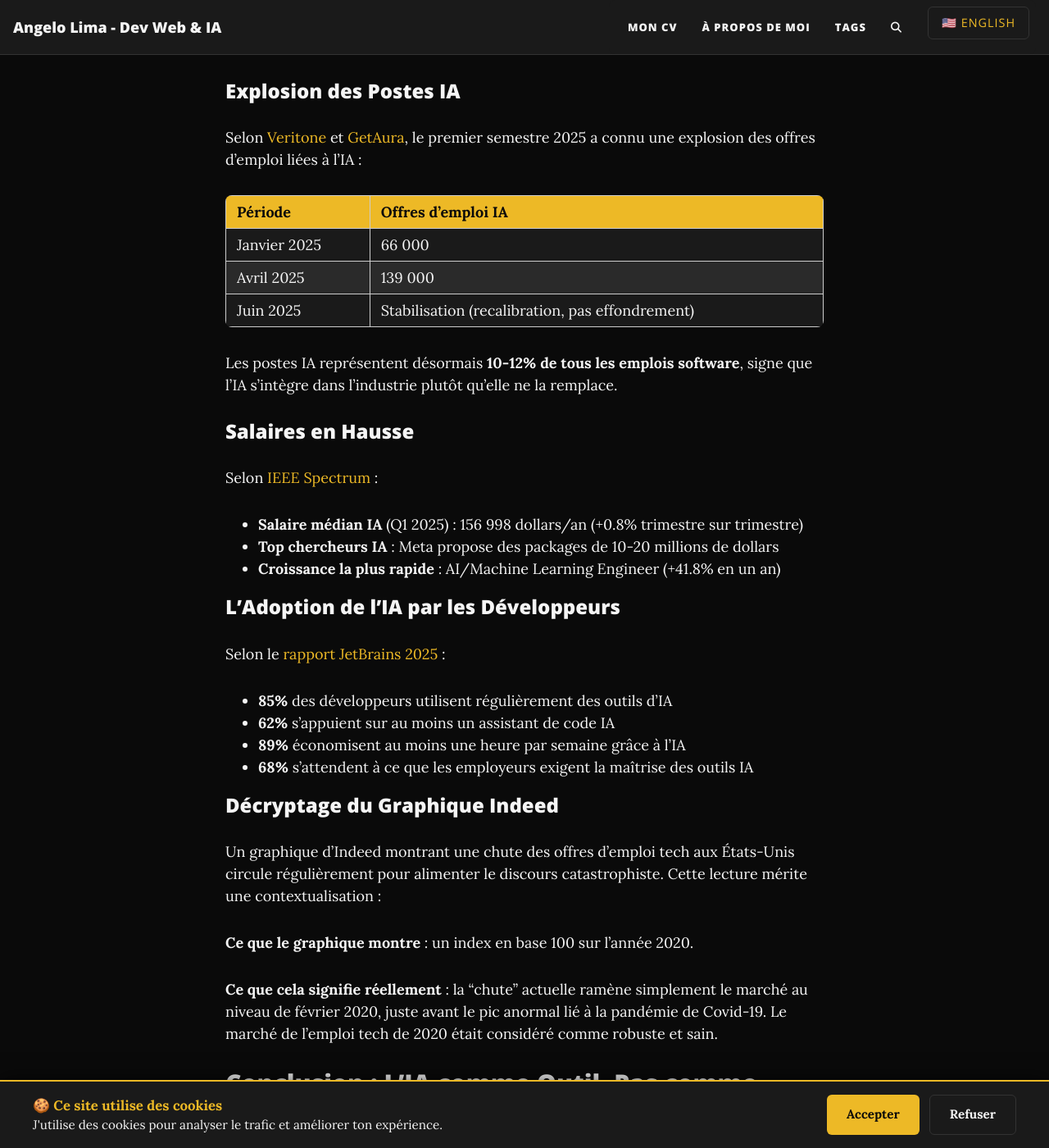
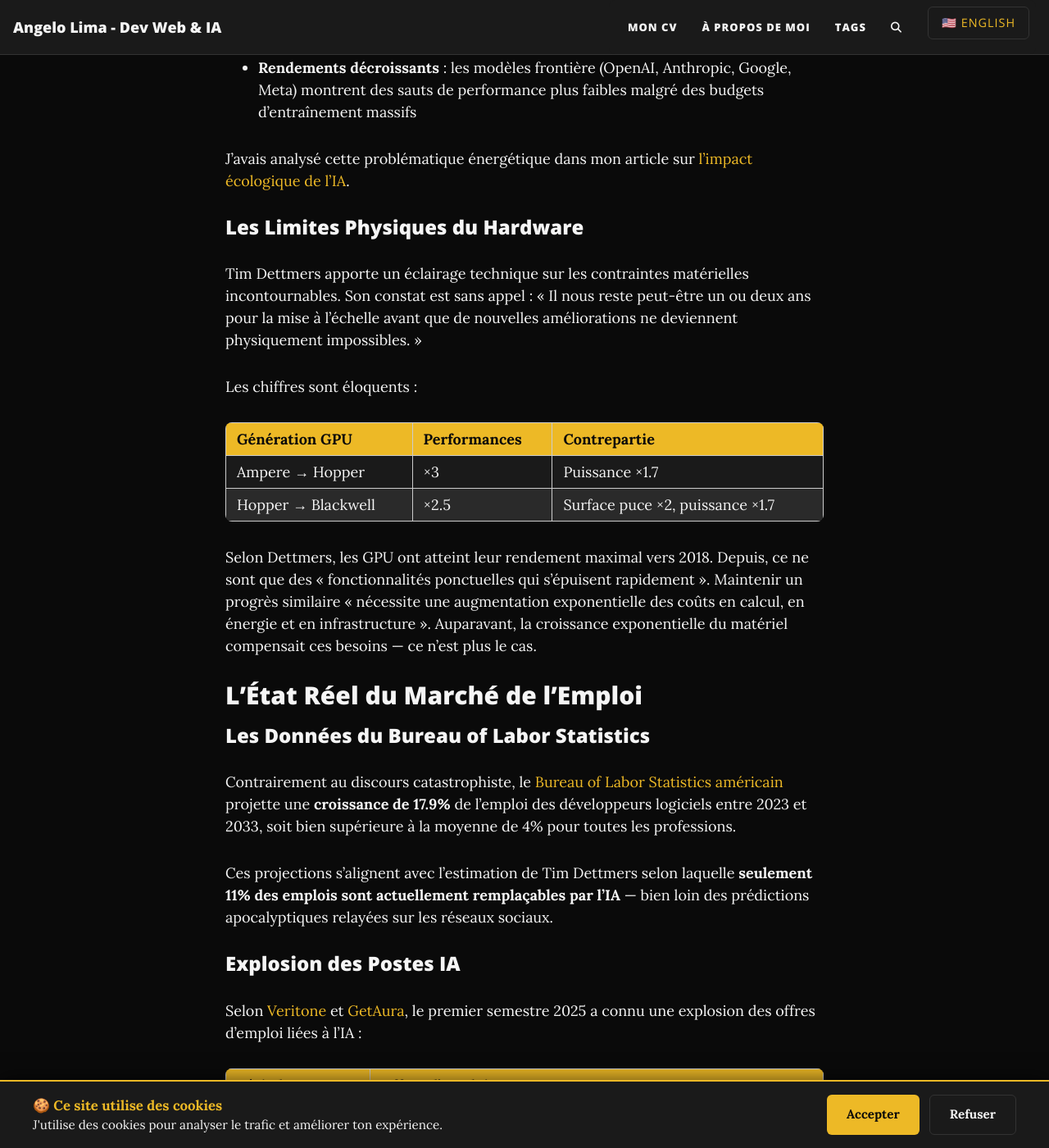
Before and after one commit to Lingelo/angelo-lima.github.io, a Jekyll site: the page built from _posts/2025-12-31-ia-remplacement-developpeurs-analyse-critique.md, in a window 1280 px wide and 1400 px high, scrolled down 7534 px. Shown: the whole window at 82% size. Built offline with Jekyll 4.4.1, drawn with Linux system fonts in a browser that asks for light colours; comment, search, counter and statistics services are not loaded; some of the changed text lies outside the part shown.

Commit message:
feat: add Tim Dettmers (Ai2) research on AGI and hardware limits
Integrate analysis from Tim Dettmers (Ai2 researcher, QLoRA creator):
- New section: AGI as a "Silicon Valley Fantasy"
- Hardware physical limits: GPUs peaked efficiency in 2018
- GPU generation comparison table (Ampere→Hopper→Blackwell)
- 11% of jobs currently replaceable by AI statistic
- Source added to references (#20)

Updates both FR and EN article versions for consistency.

```diff
--- a/_posts/2025-12-31-ia-remplacement-developpeurs-analyse-critique.md
+++ b/_posts/2025-12-31-ia-remplacement-developpeurs-analyse-critique.md
@@ -101,6 +101,12 @@ Pour justifier des investissements massifs et des valorisations astronomiques, l
 
 Cette dynamique rappelle l'analyse que j'avais proposée dans mon article sur [les déclarations de Sam Altman concernant la bulle IA](/fr/sam-altman-bulle-ia-marches-analyse/), où le PDG d'OpenAI lui-même reconnaissait l'existence d'une bulle spéculative.
 
+### L'AGI comme « Fantasme de la Silicon Valley »
+
+[Tim Dettmers](https://intelligence-artificielle.developpez.com/actu/378435/), chercheur chez Ai2 (Allen Institute for AI) et reconnu pour ses travaux sur l'optimisation des modèles de langage et la quantification (notamment le format QLoRA largement utilisé pour le fine-tuning efficace), apporte un contrepoids académique aux prédictions optimistes de la Silicon Valley. Il qualifie sans détour l'IA superintelligente de « fantasme » et la poursuite de l'AGI de « chimère ».
+
+Son argument central : l'AGI véritable devrait accomplir des tâches physiques complexes, ce qui nécessite des robots avancés économiquement viables — une réalité loin d'être atteinte. Cette vision contraste avec l'approche pragmatique chinoise, qui privilégie les applications utiles actuelles plutôt qu'une course vers une intelligence artificielle générale hypothétique.
+
 ## La Stagnation Technique des Modèles
 
 ### Pas de Révolution Architecturale Depuis le Transformer
@@ -156,11 +162,26 @@ Selon [Medium](https://medium.com/@adnanmasood/is-there-a-wall-34d02dfd85f3) et
 
 J'avais analysé cette problématique énergétique dans mon article sur [l'impact écologique de l'IA](/fr/IA-impact-ecologique/).
 
+### Les Limites Physiques du Hardware
+
+Tim Dettmers apporte un éclairage technique sur les contraintes matérielles incontournables. Son constat est sans appel : « Il nous reste peut-être un ou deux ans pour la mise à l'échelle avant que de nouvelles améliorations ne deviennent physiquement impossibles. »
+
+Les chiffres sont éloquents :
+
+| Génération GPU | Performances | Contrepartie |
+|----------------|--------------|--------------|
+| Ampere → Hopper | ×3 | Puissance ×1.7 |
+| Hopper → Blackwell | ×2.5 | Surface puce ×2, puissance ×1.7 |
+
+Selon Dettmers, les GPU ont atteint leur rendement maximal vers 2018. Depuis, ce ne sont que des « fonctionnalités ponctuelles qui s'épuisent rapidement ». Maintenir un progrès similaire « nécessite une augmentation exponentielle des coûts en calcul, en énergie et en infrastructure ». Auparavant, la croissance exponentielle du matériel compensait ces besoins — ce n'est plus le cas.
+
 ## L'État Réel du Marché de l'Emploi
 
 ### Les Données du Bureau of Labor Statistics
 
 Contrairement au discours catastrophiste, le [Bureau of Labor Statistics américain](https://www.bls.gov/opub/ted/2025/ai-impacts-in-bls-employment-projections.htm) projette une **croissance de 17.9%** de l'emploi des développeurs logiciels entre 2023 et 2033, soit bien supérieure à la moyenne de 4% pour toutes les professions.
+
+Ces projections s'alignent avec l'estimation de Tim Dettmers selon laquelle **seulement 11% des emplois sont actuellement remplaçables par l'IA** — bien loin des prédictions apocalyptiques relayées sur les réseaux sociaux.
 
 ### Explosion des Postes IA
 
@@ -258,3 +279,5 @@ Le discours sur le remplacement imminent des développeurs relève davantage du
 18. [GPT-4](https://en.wikipedia.org/wiki/GPT-4) - Wikipedia
 
 19. [What is chain of thought (CoT) prompting?](https://www.ibm.com/think/topics/chain-of-thoughts) - IBM
+
+20. [L'IA superintelligente est un fantasme de la Silicon Valley - Tim Dettmers (Ai2)](https://intelligence-artificielle.developpez.com/actu/378435/) - Developpez.com
```
Also changed, not shown: _posts/2025-12-31-will-ai-replace-developers-critical-analysis.md (+23 -0 lines).
